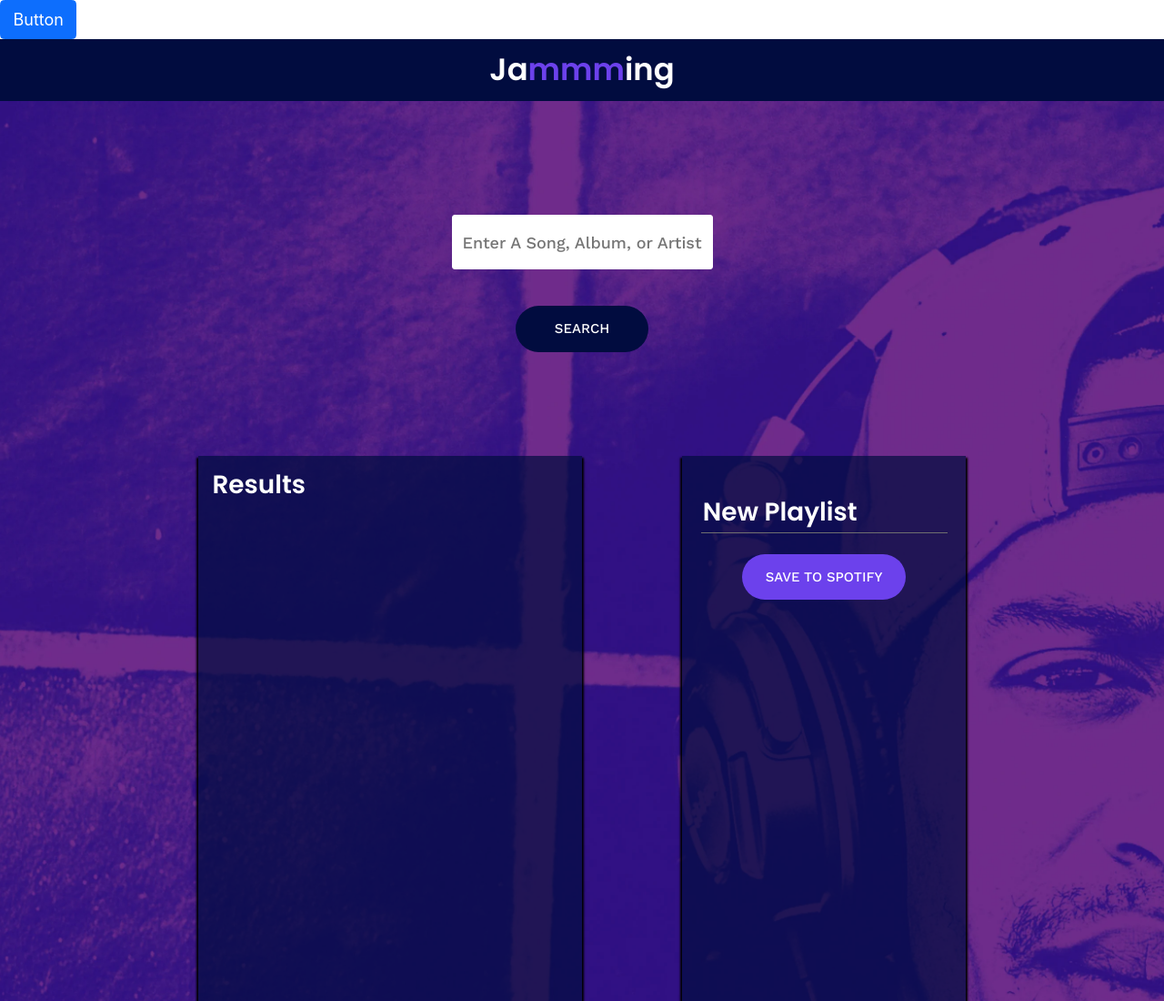
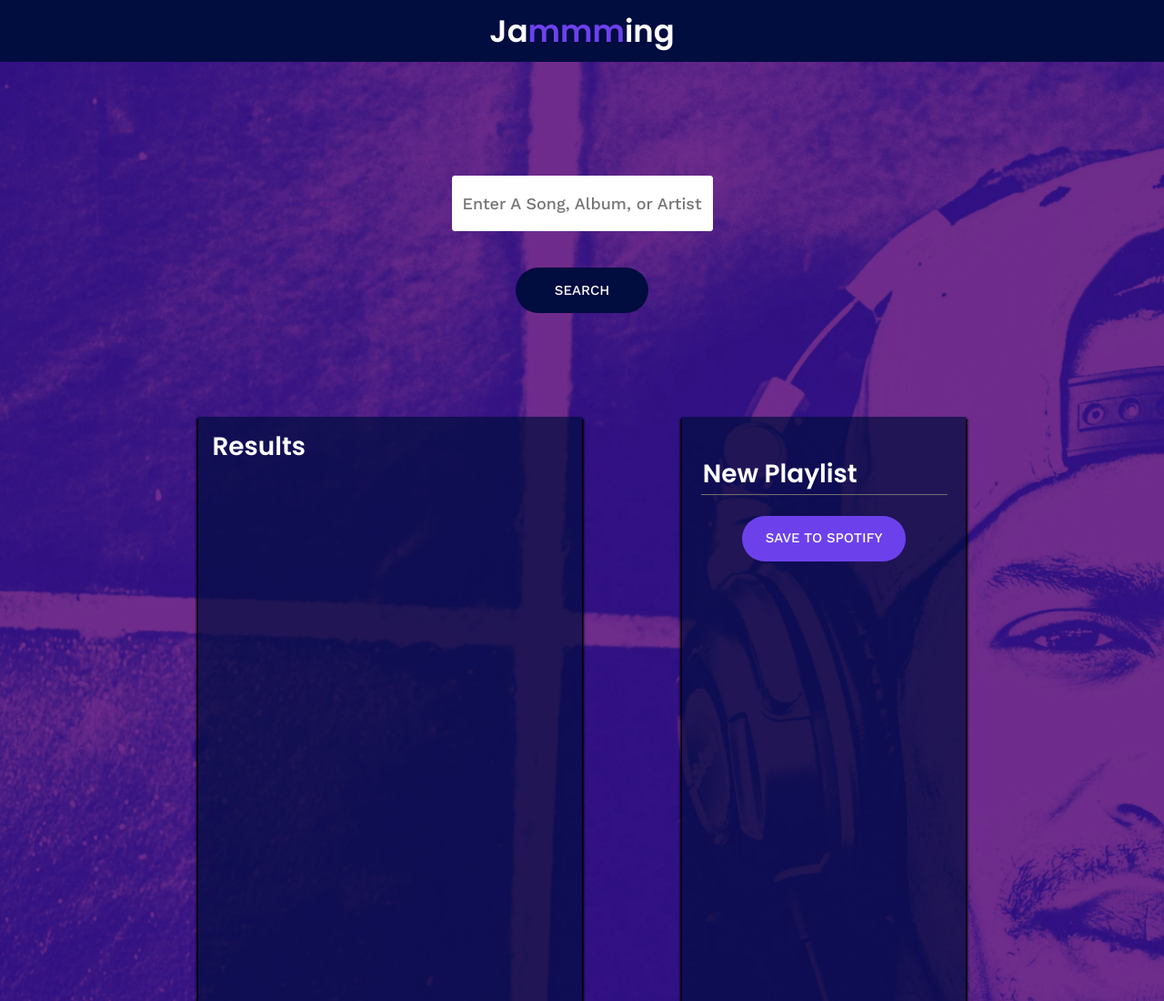
Before and after one commit to robertlewis339/ReactJS-Jamming-Spotify-API, a React app: page public/index.html in a window 1280 px wide. Shown: the top 1100 px of the page at 91% size. Built offline with nearby package versions, Linux system fonts and the light colour scheme.

Commit message:
Removed test button

```diff
--- a/public/index.html
+++ b/public/index.html
@@ -35,7 +35,6 @@
   </head>
   <body>
     <noscript>You need to enable JavaScript to run this app.</noscript>
-    <button class="btn btn-primary" type="submit">Button</button>
     <div id="root"></div>
   </body>
 </html>
```
